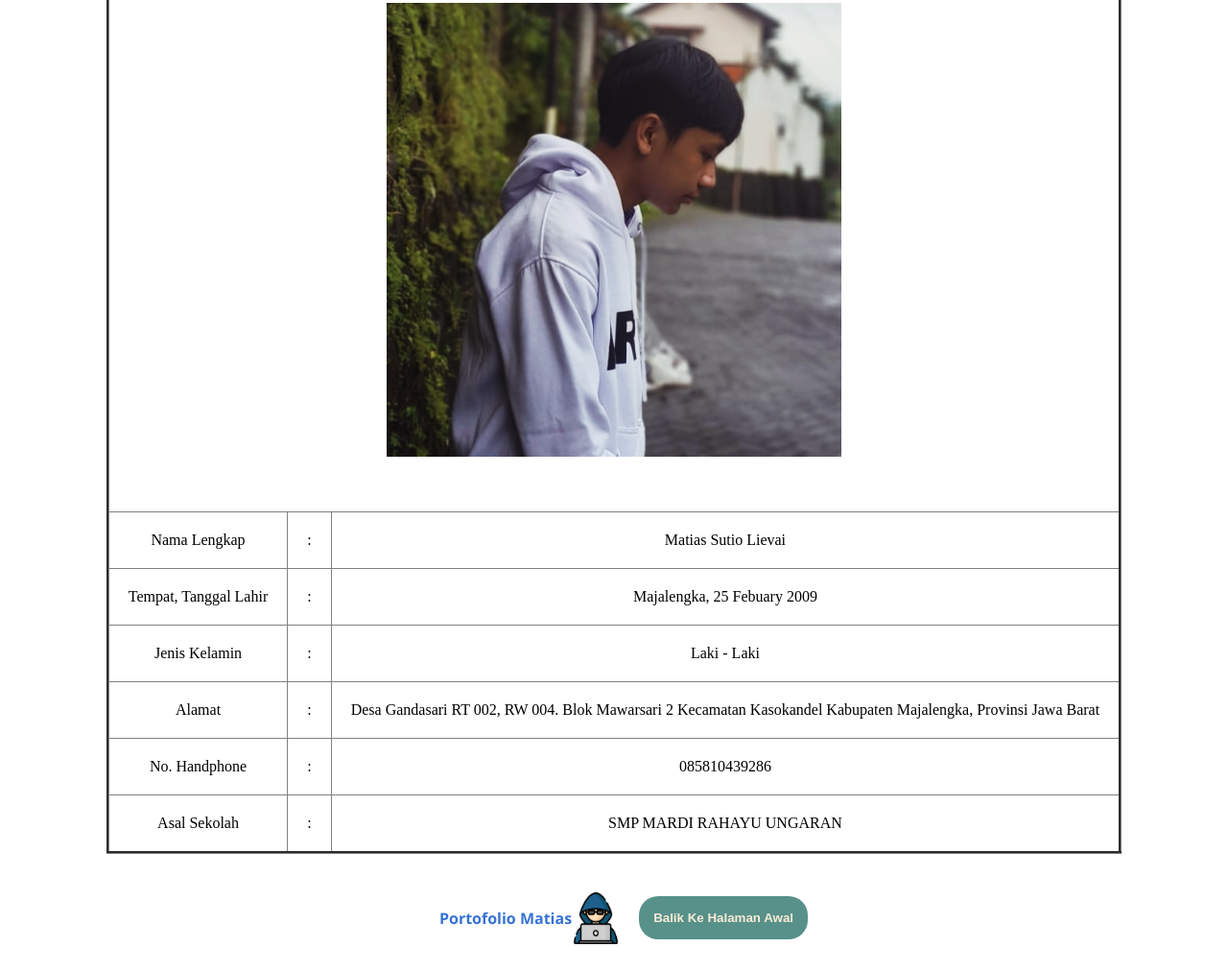
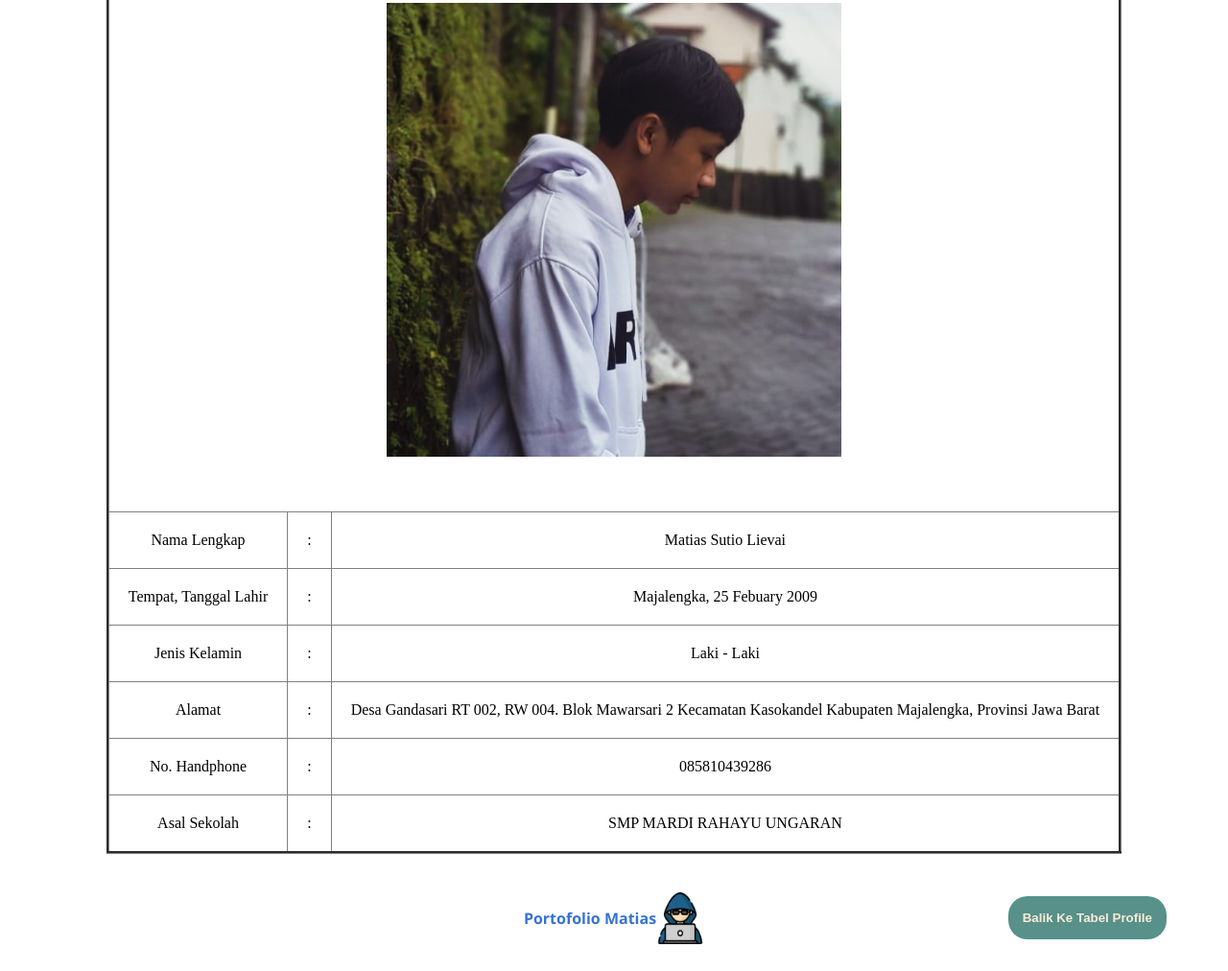
Before and after one commit to Mytzcodes/Projek-Sakti, a plain HTML site: page Biodata Maha SIswa/Biodata Matias/Biodata Matias.html in a window 1280 px wide. Shown: the part 120-1132 px from the top of the page at 96% size. Drawn offline with Linux system fonts and the light colour scheme.

Commit message:
Update Biodata Matias.html

```diff
--- a/Biodata Maha SIswa/Biodata Matias/Biodata Matias.html
+++ b/Biodata Maha SIswa/Biodata Matias/Biodata Matias.html
@@ -4,8 +4,8 @@
 	<meta charset="utf-8">
 	<meta name="viewport" content="width=device-width, initial-scale=1">
 	<title>Biodata Matias</title>
-	<style>@import url(../../Css/stylee.css);</style>
-	<link rel="stylesheet" href="../../Css/stylee.css">
+	<style>@import url(/Css/stylee.css);</style>
+	<link rel="stylesheet" href="/">
 </head>
 <!-- Hehe Selesai Jam 2 Siang, Maaf Kalau Kurang Rapi -->
 <body>
@@ -59,9 +59,9 @@
 			<img src="../../IconPorto.png" style="width: 50px;">
 		</div>
 		</a>
-		<div class="Back">
-			<a href="../../index.html">
-			<button>Balik Ke Halaman Awal</button>
+		<div class="Buttons">
+			<a href="../../DataProfiles.html">
+				<button>Balik Ke Tabel Profile</button>
 			</a>
 		</div>
 	</main>
```
